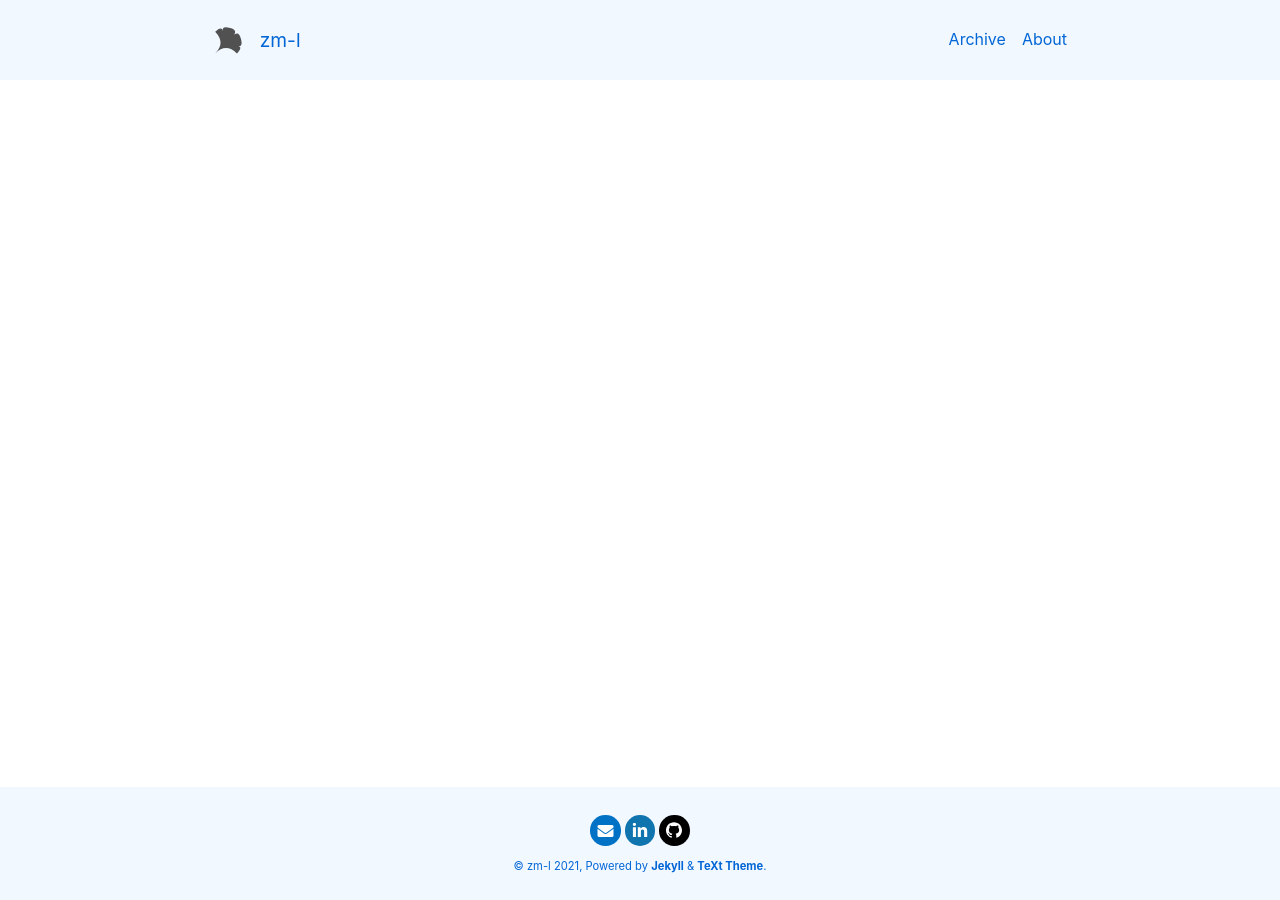
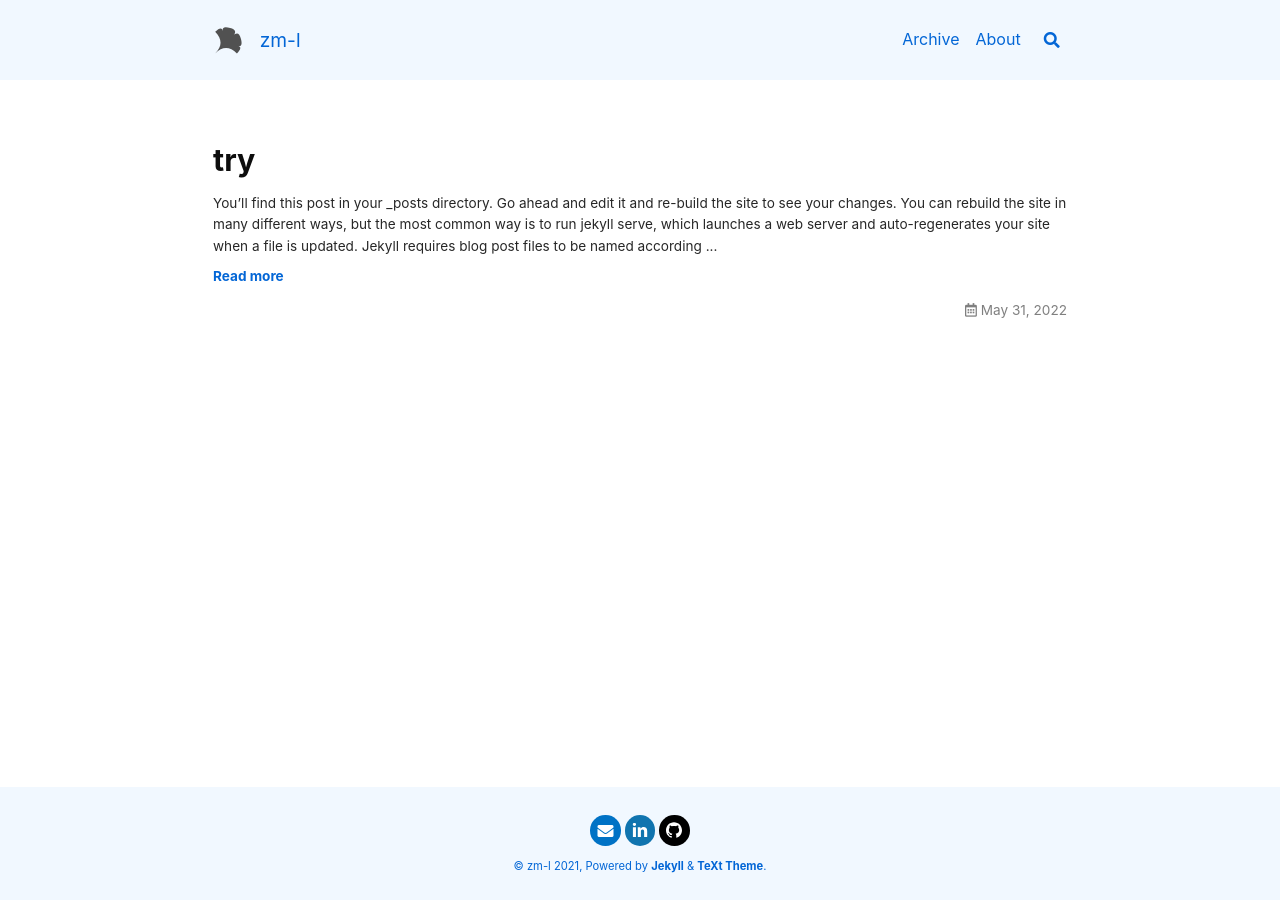
Before and after one commit to zm-l/zm-l.github.io, a Jekyll site: the page built from index.html, in a window 1280 px wide. Built offline with Jekyll 4.4.1, drawn with Linux system fonts in a browser that asks for light colours; nearby versions of some CDN libraries; a script that is not in the unit is left out; the list of posts is cut into pages by our own code; part of the change alters nothing that is shown.

Commit message:
update config

```diff
--- a/_config.yml
+++ b/_config.yml
@@ -1,66 +1,191 @@
 # Welcome to Jekyll!
 #
 # This config file is meant for settings that affect your whole blog, values
-# which you are expected to set up once and rarely edit after that. If you find
-# yourself editing this file very often, consider using Jekyll's data files
-# feature for the data you need to update frequently.
+# which you are expected to set up once and rarely need to edit after that.
+# For technical reasons, this file is *NOT* reloaded automatically when you use
+# 'jekyll serve'. If you change this file, please restart the server process.
+
+## !USE TEXT THEME
+theme: jekyll-text-theme # Gem-based Jekyll Themes
+# remote_theme: kitian616/jekyll-TeXt-theme # Jekyll Remote Theme, see https://github.com/benbalter/jekyll-remote-theme for more information.
 #
-# For technical reasons, this file is *NOT* reloaded automatically when you use
-# 'bundle exec jekyll serve'. If you change this file, please restart the server process.
-#
-# If you need help with YAML syntax, here are some quick references for you:
-# https://learn-the-web.algonquindesign.ca/topics/markdown-yaml-cheat-sheet/#yaml
-# https://learnxinyminutes.com/docs/yaml/
-#
-# Site settings
-# These are used to personalize your new site. If you look in the HTML files,
-# you will see them accessed via {{ site.title }}, {{ site.email }}, and so on.
-# You can create any custom variable you would like, and they will be accessible
-# in the templates via {{ site.myvariable }}.
+# ,--------.      ,--.   ,--. ,--.
+# '--.  .--',---.  \  `.'  /,-'  '-.
+#    |  |  | .-. :  .'    \ '-.  .-'
+#    |  |  \   --. /  .'.  \  |  |
+#    `--'   `----''--'   '--' `--'
+## => Site Settings
+##############################
+text_skin: ocean # "default" (default), "dark", "forest", "ocean", "chocolate", "orange"
+highlight_theme: default # "default" (default), "tomorrow", "tomorrow-night", "tomorrow-night-eighties", "tomorrow-night-blue", "tomorrow-night-bright"
+url: "https://zm-l.github.io" # the base hostname & protocol for your site e.g. https://www.someone.com
+baseurl: # does not include hostname
+title: zm-l
+description: > # this means to ignore newlines until "Language & timezone"
+  I write posts here.
 
-title: zm-l
-email: lauzhanming0@gmail.com
-description: >- # this means to ignore newlines until "baseurl:"
-  A website for my posts.
-# baseurl: "" # the subpath of your site, e.g. /blog
-url: "https://zm-l.github.io/" # the base hostname & protocol for your site, e.g. http://example.com
-github_username: zm-l
+## => Language and Timezone
+##############################
+lang: # the language of your site, default as "en"
+timezone: Asia/Singapore # see https://en.wikipedia.org/wiki/List_of_tz_database_time_zones for the available values
 
-# Language and Timezone
-timezone: Asia/Singapore
+## => Author and Social
+##############################
+author:
+  type: # "person" (default), "organization"
+  name: "Lau Zhan Ming"
+  url:
+  avatar: # path or url of avatar image (square)
+  bio: I am an amazing person.
+  email: "zhan.ming.lau@u.nus.edu"
+  facebook: # "user_name" the last part of your profile url, e.g. https://www.facebook.com/user_name
+  twitter: # "user_name" the last part of your profile url, e.g. https://twitter.com/user_name
+  weibo: # "user_id"   the last part of your profile url, e.g. https://www.weibo.com/user_id/profile?...
+  googleplus: # "user_id"   the last part of your profile url, e.g. https://plus.google.com/u/0/user_id
+  telegram: # "user_name" the last part of your profile url, e.g. https://t.me/user_name
+  medium: # "user_name" the last part of your profile url, e.g. https://medium.com/user_name
+  zhihu: # "user_name" the last part of your profile url, e.g. https://www.zhihu.com/people/user_name
+  douban: # "user_name" the last part of your profile url, e.g. https://www.douban.com/people/user_name
+  linkedin: "zhan-ming-lau" # "user_name" the last part of your profile url, e.g. https://www.linkedin.com/in/user_name
+  github: "zm-l" # "user_name" the last part of your profile url, e.g. https://github.com/user_name
+  npm: # "user_name" the last part of your profile url, e.g. https://www.npmjs.com/~user_name
 
-# Author and Social
-author:
-  name: "Lau Zhan Ming"
-  avatar: ""
-  bio: "I need to touch some grass"
-  email: "lauzhanming0@gmail.com"
-  linkedin: "zhan-ming-lau"
-  github: "zm-l"
+## => GitHub Repository (if the site is hosted by GitHub)
+##############################
+repository: zm-l/zm-l.github.io
+repository_tree: master
 
-# Build settings
-theme: jekyll-text-theme
-text_skin: ocean
+## => Paths
+##############################
+paths:
+  root: # title link url, "/" (default)
+  home: # home layout url, "/" (default)
+  archive: # "/archive.html" (default)
+  rss: # "/feed.xml" (default)
+
+## => Post
+##############################
+## excerpt
+excerpt_separator: <!--more-->
+
+## license
+license: CC-BY-NC-4.0 # "CC-BY-4.0", "CC-BY-SA-4.0", "CC-BY-NC-4.0", "CC-BY-ND-4.0"
+
+## TOC
+toc:
+  selectors: # "h1,h2,h3" (default)
+
+## => Markdown Enhancements
+##############################
+## Mathjax
+mathjax: # false (default), true
+mathjax_autoNumber: # false (default), true
+
+## Mermaid
+mermaid: # false (default), true
+
+## Chart
+chart: # false (default), true
+
+## => Paginate
+##############################
+paginate: 8
+paginate_path: /page:num # don't change this unless for special need
+
+## => Sources
+##############################
+sources: # bootcdn (default), unpkg
+
+## => Sharing
+##############################
+sharing:
+  provider: false # false (default), "addtoany", "addthis", "custom"
+
+  ## AddThis
+  addthis:
+    id: # AddThis pubid, e.g. ra-5xxxxxxxxxxx
+
+## => Comments
+##############################
+comments:
+  provider: false # false (default), "disqus", "gitalk", "valine", "custom"
+
+  ## Disqus
+  disqus:
+    shortname: "hmm" # the Disqus shortname for the site
+
+## => Pageview
+##############################
+pageview:
+  provider: false # false (default), "leancloud", "custom"
+
+  ## Leancloud
+  leancloud:
+    app_id: # LeanCloud App id
+    app_key: # LeanCloud App key
+    app_class: # LeanCloud App class
+
+## => Search
+##############################
+search:
+  provider: default # "default" (default), false, "google", "custom"
+
+  ## Google Custom Search Engine
+  google:
+    custom_search_engine_id: # Google Custom Search Engine ID
+
+## => Analytics
+##############################
+analytics:
+  provider: false # false (default), "google", "custom"
+
+  ## Google Analytics
+  google:
+    tracking_id: # Google Analytics id for the site
+    anonymize_ip: false # Anonymize IP tracking for Analytics
+
+## => Build
+##############################
+markdown: kramdown
+highlighter: rouge
+permalink: date
+
+exclude:
+  - CHANGELOG.md
+  - HOW_TO_RELEASE.md
+  - Gemfile
+  - Gemfile.lock
+  - LICENSE
+  - README-*.md
+  - README.md
+  - gulpfile.js
+  - jekyll-text-theme.gemspec
+  - package-lock.json
+  - package.json
+  - /docs
+  - /node_modules
+  - /screenshots
+  - /test
+  - /vendor
+
+defaults:
+  - scope:
+      path: ""
+      type: posts
+    values:
+      layout: article
+      sharing: true
+      license: true
+      aside:
+        toc: true
+      show_edit_on_github: false
+      show_subscribe: false
+      pageview: true
+
+## => Plugins
+##############################
 plugins:
   - jekyll-feed
-
-repository: zm-l/zm-l.github.io
-# Exclude from processing.
-# The following items will not be processed, by default.
-# Any item listed under the `exclude:` key here will be automatically added to
-# the internal "default list".
-#
-# Excluded items can be processed by explicitly listing the directories or
-# their entries' file path in the `include:` list.
-#
-# exclude:
-#   - .sass-cache/
-#   - .jekyll-cache/
-#   - gemfiles/
-#   - Gemfile
-#   - Gemfile.lock
-#   - node_modules/
-#   - vendor/bundle/
-#   - vendor/cache/
-#   - vendor/gems/
-#   - vendor/ruby/
+  - jekyll-paginate
+  - jekyll-sitemap
+  - jemoji
--- a/_posts/2023-05-30-welcome-to-jekyll.markdown
+++ b/_posts/2022-05-31-try.md
@@ -1,7 +1,7 @@
 ---
-layout: articles
-title: "Welcome to Jekyll!"
-date: 2023-05-30 13:43:13 +0800
+layout: page
+title: "try"
+date: 2022-05-31 13:43:13 +0800
 categories: jekyll update
 ---
 
```
